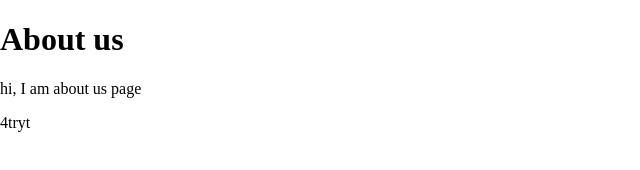
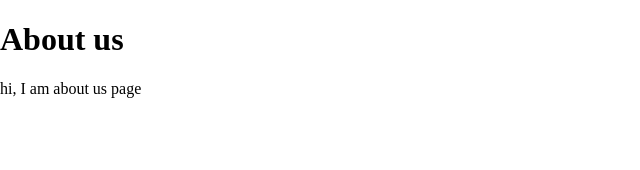
Before and after one commit to subhadip31/learning-git, a plain HTML site: page about.html in a window 1280 px wide. Shown: the full height of the page, 0-640 px from the left. Drawn offline with Linux system fonts and the light colour scheme.

Commit message:
Revert "add span tag"
This reverts commit 81457a6c621d3990bcebdaffb3fa41e1823d31cb.

```diff
--- a/about.html
+++ b/about.html
@@ -9,6 +9,5 @@
 <body>
     <h1>About us</h1>
     <p>hi, I am about us page</p>
-    <span>4tryt</span>
 </body>
 </html>
```
